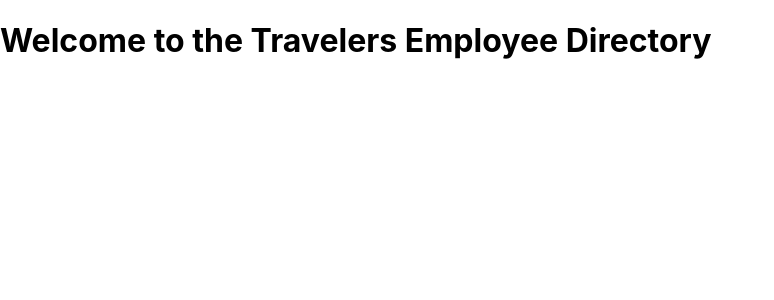
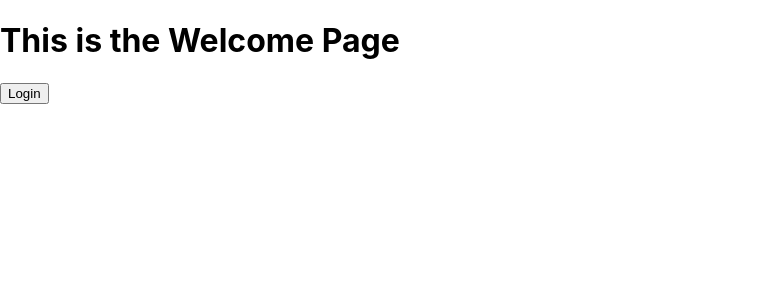
Before and after one commit to nathan-d-leathers/MERN-Directory, a React (Create React App) app in the folder directory-app/: page / in a window 1280 px wide. Shown: the top 300 px of the page, without its empty margins (0-774 px from the left). Built offline with nearby package versions, Linux system fonts and the light colour scheme.

Commit message:
button sucessfully redirects!

```diff
--- a/directory-app/src/App.js
+++ b/directory-app/src/App.js
@@ -3,7 +3,7 @@
 import Login from "./components/login";
 import Register from "./components/register";
 import Directory from "./components/directory"
-import {BrowserRouter, Routes, Route} from 'react-router-dom';
+import {BrowserRouter, Routes, Route } from 'react-router-dom';
 
 function App() {
   return( <div>
--- a/directory-app/src/components/welcome.js
+++ b/directory-app/src/components/welcome.js
@@ -1,18 +1,18 @@
 import {React} from 'react';
 import { useNavigate } from 'react-router-dom';
+// import { useHistory } from 'react-router-dom';
+// import { redirect } from 'react-router-dom';
 
 function Welcome() {
 
+    const navigate = useNavigate();
 
     return (
-        <div>
-            <h1>Welcome to the Travelers Employee Directory</h1>
-            <br/>
-            {/* <button type="button">Login</button>
-            <button type="button">Create Account</button> */}
-            {/* <input type="button" value="Login" onClick={useNavigate("http://localhost:3000/login")}/> */}
+        <div className='welcome-body'>
+            <h1>This is the Welcome Page</h1>
+            <button onClick={() => navigate('/login')}>Login</button>
         </div>
     )
-}
+};
 
 export default Welcome
```
